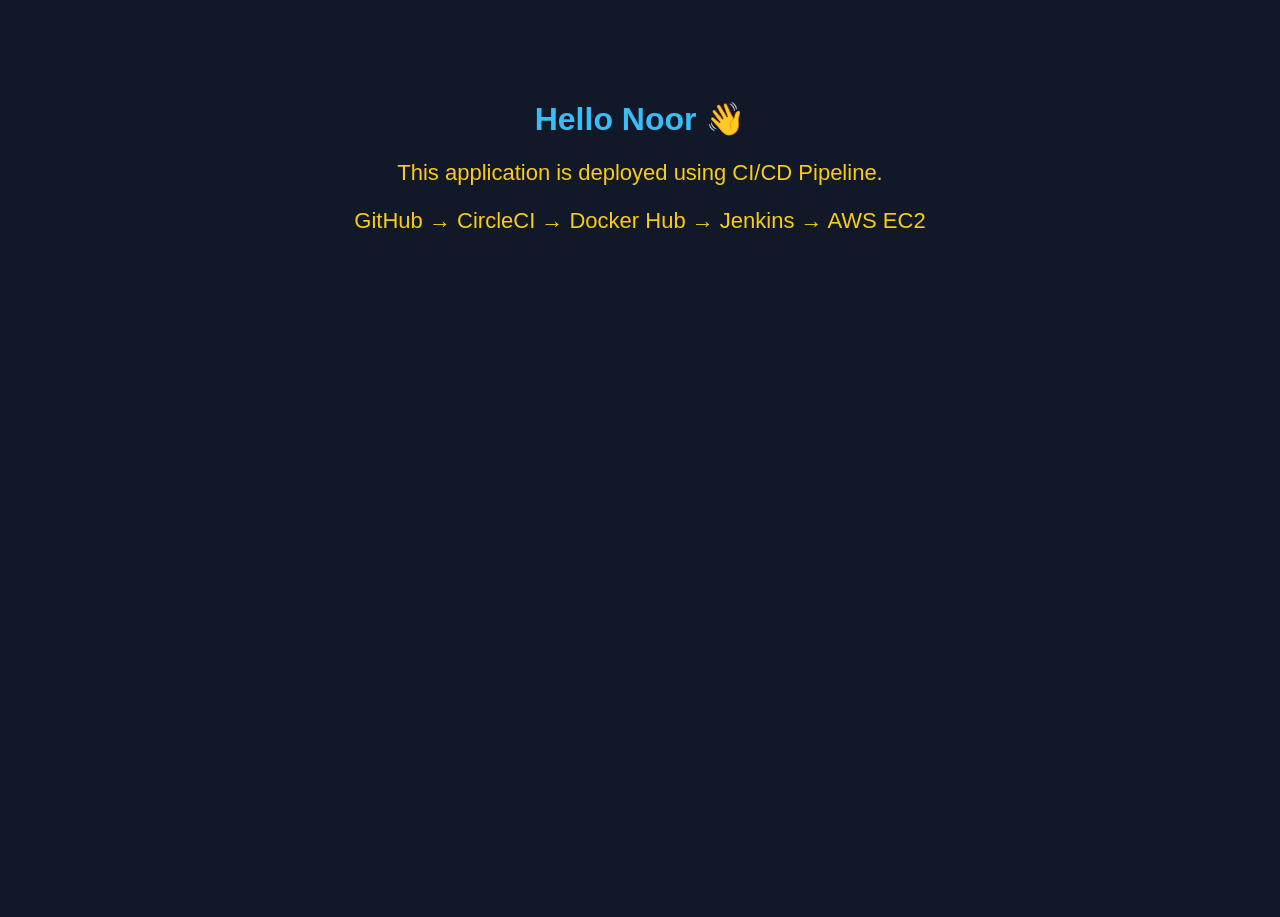
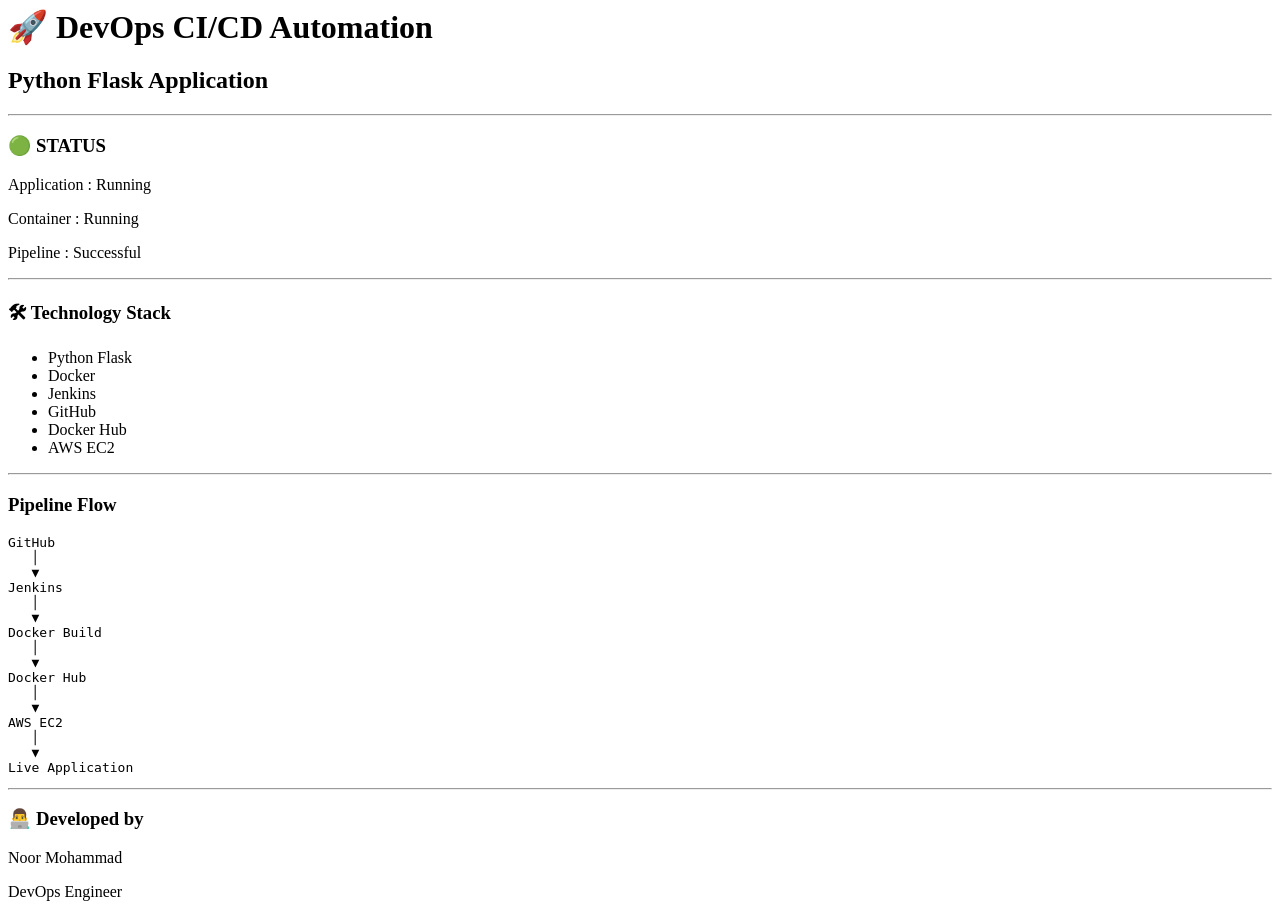
Before and after one commit to noormohammad161996-cloud/ci-cd-project, a Flask app: page / in a window 1280 px wide. Before the commit the page ends 228 px from the top, so only its background shows below. Run offline with Flask 3, Linux system fonts and the light colour scheme.

Commit message:
Updated application UI

```diff
--- a/templates/index.html
+++ b/templates/index.html
@@ -1,36 +1,54 @@
-<!DOCTYPE html>
-<html>
-<head>
-    <title>CI/CD Project</title>
+<h1>🚀 DevOps CI/CD Automation</h1>
 
-    <style>
-        body{
-            background:#111827;
-            color:white;
-            text-align:center;
-            margin-top:100px;
-            font-family:Arial;
-        }
+<h2>Python Flask Application</h2>
 
-        h1{
-            color:#38bdf8;
-        }
+<hr>
 
-        p{
-            color:#facc15;
-            font-size:22px;
-        }
-    </style>
+<h3>🟢 STATUS</h3>
 
-</head>
+<p>Application : Running</p>
+<p>Container : Running</p>
+<p>Pipeline : Successful</p>
 
-<body>
+<hr>
 
-<h1>Hello Noor 👋</h1>
+<h3>🛠 Technology Stack</h3>
 
-<p>This application is deployed using CI/CD Pipeline.</p>
+<ul>
+<li>Python Flask</li>
+<li>Docker</li>
+<li>Jenkins</li>
+<li>GitHub</li>
+<li>Docker Hub</li>
+<li>AWS EC2</li>
+</ul>
 
-<p>GitHub → CircleCI → Docker Hub → Jenkins → AWS EC2</p>
+<hr>
 
-</body>
-</html>
+<h3>Pipeline Flow</h3>
+
+<pre>
+GitHub
+   │
+   ▼
+Jenkins
+   │
+   ▼
+Docker Build
+   │
+   ▼
+Docker Hub
+   │
+   ▼
+AWS EC2
+   │
+   ▼
+Live Application
+</pre>
+
+<hr>
+
+<h3>👨‍💻 Developed by</h3>
+
+<p>Noor Mohammad</p>
+<p>DevOps Engineer</p>
```
